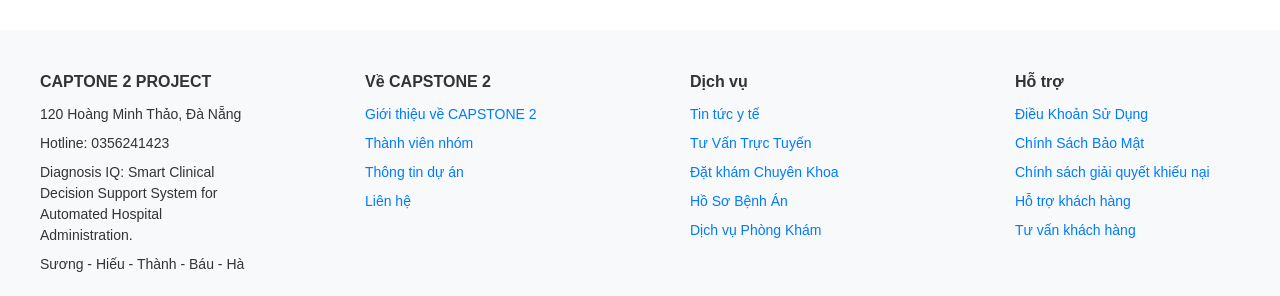
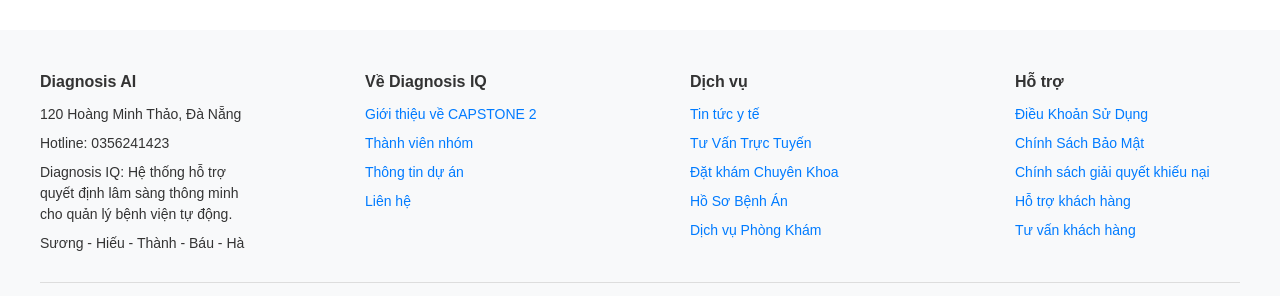
Before and after one commit to thienmdp/HealthCare, a React (Vite) app: page /sign-in in a window 1280 px wide. Shown: the part 216-512 px from the top of the page. Built offline with nearby package versions, Linux system fonts and the light colour scheme; no server answers.

Commit message:
hiếu nè

```diff
--- a/src/i18n/locales/en/landing.json
+++ b/src/i18n/locales/en/landing.json
@@ -4,7 +4,6 @@
     "home": "Home",
     "about": "About",
     "contact": "Contact",
-    "services": "Services",
     "FAQ": "FAQ",
     "appointment": "Appointment",
     "blog": "Blog",
@@ -13,5 +12,11 @@
   },
   "homepage": {
     "title": "THIS IS HOME PAGE"
+  },
+  "footer": {
+    "DN": "120 Hoang Minh Thao, Da Nang",
+    "Hotline": "Hotline: 0356241423",
+    "AI": "Diagnosis IQ: An intelligent clinical decision support system for automatic hospital management.",
+    "about": "About Diagnosis IQ"
   }
 }
--- a/src/i18n/locales/vi/landing.json
+++ b/src/i18n/locales/vi/landing.json
@@ -4,15 +4,19 @@
     "home": "Trang chủ",
     "about": "Giới thiệu",
     "contact": "Liên hệ",
-    "services": "Dịch vụ",
     "FAQ": "FAQ",
     "appointment": "Đặt lịch",
     "blog": "Tin tức y tế",
     "services": "Dịch vụ khám",
     "logout": "Đăng xuất"
-
   },
   "homepage": {
     "title": "ĐÂY LÀ TRANG CHỦ"
-  }
+  },
+    "footer": {
+      "DN": "120 Hoàng Minh Thảo, Đà Nẵng",
+      "Hotline": "Hotline: 0356241423",
+      "AI": "Diagnosis IQ: Hệ thống hỗ trợ quyết định lâm sàng thông minh cho quản lý bệnh viện tự động.",
+      "about": "Về Diagnosis IQ"
+    }
 }
--- a/src/layouts/components/Landing/Footer.tsx
+++ b/src/layouts/components/Landing/Footer.tsx
@@ -1,23 +1,20 @@
-import path from '@/constants/path'
-import { Globe, Mail, Phone } from 'lucide-react'
-import { Link } from 'react-router-dom'
+import { useTranslation } from 'react-i18next'
 import './Footer.css'
 
 const Footer = () => {
+  const { i18n, t } = useTranslation('landing')
   return (
     <footer className='footer'>
       <div className='footer__content'>
         <div className='footer__section'>
-          <h4>CAPTONE 2 PROJECT</h4>
-          <p>120 Hoàng Minh Thảo, Đà Nẵng</p>
-          <p>
-            Hotline: <a href='tel:0356241423'>0356241423</a>
-          </p>
-          <p>Diagnosis IQ: Smart Clinical Decision Support System for Automated Hospital Administration.</p>
+          <h4>Diagnosis AI</h4>
+          <p>{t('footer.DN')}</p>
+          <p>{t('footer.Hotline')}</p>
+          <p>{t('footer.AI')}</p>
           <p>Sương - Hiếu - Thành - Báu - Hà</p>
         </div>
         <div className='footer__section'>
-          <h4>Về CAPSTONE 2 </h4>
+          <h4>{t('footer.about')}</h4>
           <ul>
             <li>
               <a href='/gioi-thieu'>Giới thiệu về CAPSTONE 2</a>
```
